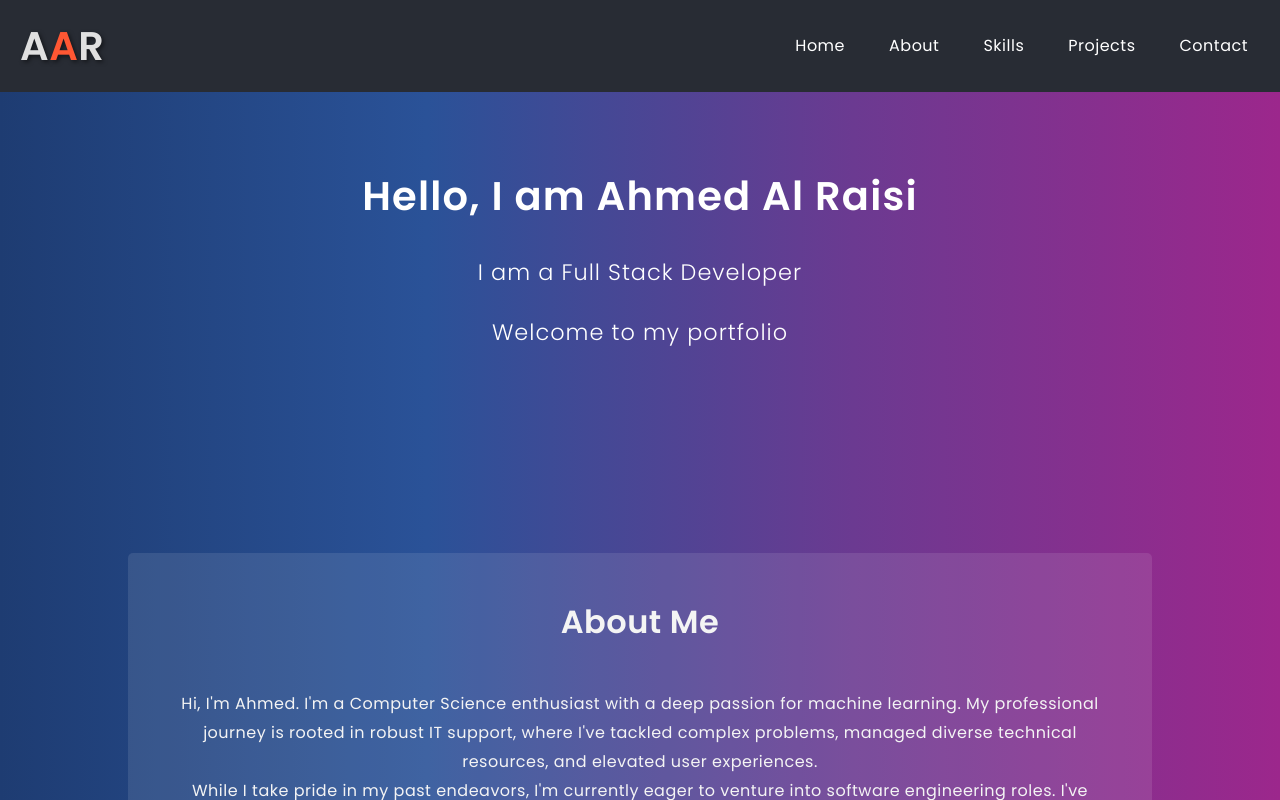
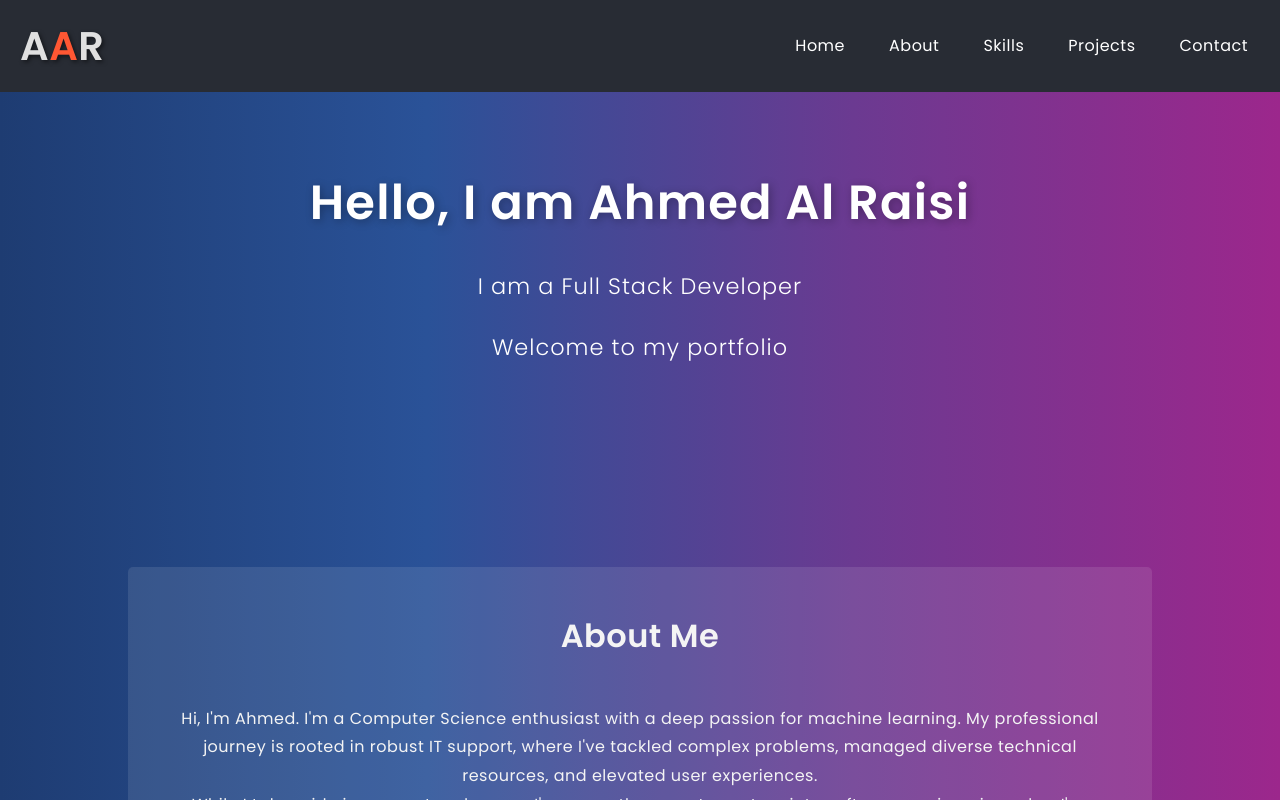
Before and after one commit to AhmedRaisi/PersonalPortfolio, a React (Create React App) app in the folder client/: page / in a window 1280 px wide. Shown: the top 800 px of the page. Built offline with nearby package versions, Linux system fonts and the light colour scheme.

Commit message:
worked on about section

```diff
--- a/client/src/components/About/index.js
+++ b/client/src/components/About/index.js
@@ -31,7 +31,7 @@ const About = () => {
           <div className="social-buttons">
             <a href="https://www.linkedin.com/in/ahmedalraisi7/" target="_blank" rel="noopener noreferrer" className="btn btn-linkedin">LinkedIn</a>
             <a href="https://github.com/AhmedRaisi" target="_blank" rel="noopener noreferrer" className="btn btn-github">GitHub</a>
-            <a href="/path-to-your-resume.pdf" download className="btn btn-resume">Resume</a>
+            <a href="./../assets/Ahmed_Al _Raisi_Resume.pdf" download className="btn btn-resume">Resume</a>
           </div>
         </div>
       </div>
--- a/client/src/components/Home/styles.css
+++ b/client/src/components/Home/styles.css
@@ -37,11 +37,26 @@ body {
 }
 
 .home h1 {
-    font-size: 2.5em;
+    font-size: 3em;          /* Increased the font size */
     margin-bottom: 15px;
-    font-weight: 600;
+    font-weight: 700;        /* Made the font-weight bolder */
     letter-spacing: 1.2px;
+    text-shadow: 2px 2px 10px rgba(0, 0, 0, 0.3);  /* Added a text-shadow */
+    animation: popIn 0.5s ease-out;  /* New animation */
 }
+
+/* New keyframe animation */
+@keyframes popIn {
+    from {
+        transform: scale(0.9);  /* Start slightly smaller */
+        opacity: 0.5;           /* Start slightly transparent */
+    }
+    to {
+        transform: scale(1);    /* Scale to normal size */
+        opacity: 1;             /* Fully opaque */
+    }
+}
+
 
 .home p {
     font-size: 1.4em;
--- a/client/src/components/Projects/index.js
+++ b/client/src/components/Projects/index.js
@@ -15,7 +15,7 @@ const Projects = () => {
             description: "A machine learning model trained to predict future stock market prices based on historical data.",
             techStack: ["Python", "TensorFlow", "Keras", "Pandas", "Numpy"],
             features: ["Time series forecasting", "Deep learning", "Interactive visualization"],
-            demoLink: "#",
+            demoLink: "https://github.com/AhmedRaisi/MLStockPredictor",
             component: Project1
         },
         {
@@ -24,7 +24,7 @@ const Projects = () => {
             description: "An e-commerce platform for boutique designers to showcase and sell their unique products.",
             techStack: ["React", "Node.js", "MongoDB", "Express.js", "Redux"],
             features: ["User authentication", "Shopping cart", "Product search & filters"],
-            demoLink: "#",
+            demoLink: "https://github.com/AhmedRaisi/Tarsho",
             component: Project2
         },
         {
@@ -33,7 +33,7 @@ const Projects = () => {
           description: "A realistic drone simulation application, providing users the experience of piloting various drone models.",
           techStack: ["React", "Node.js", "MongoDB", "Express.js", "Redux"],
           features: ["User authentication", "Shopping cart", "Product search & filters"],
-          demoLink: "#",
+          demoLink: "https://github.com/AhmedRaisi/DroneSim",
           component: Project3
         },
         {
@@ -42,7 +42,7 @@ const Projects = () => {
           description: "An AI-driven model optimized to play and win the game 2048.",
           techStack: ["React", "Node.js", "MongoDB", "Express.js", "Redux"],
           features: ["User authentication", "Shopping cart", "Product search & filters"],
-          demoLink: "#",
+          demoLink: "https://github.com/AhmedRaisi/2048AIOptimization",
           component: Project4
         },
     ];
```
Also changed, not shown: 1 other file (tests, documents, lock files or other folders).
